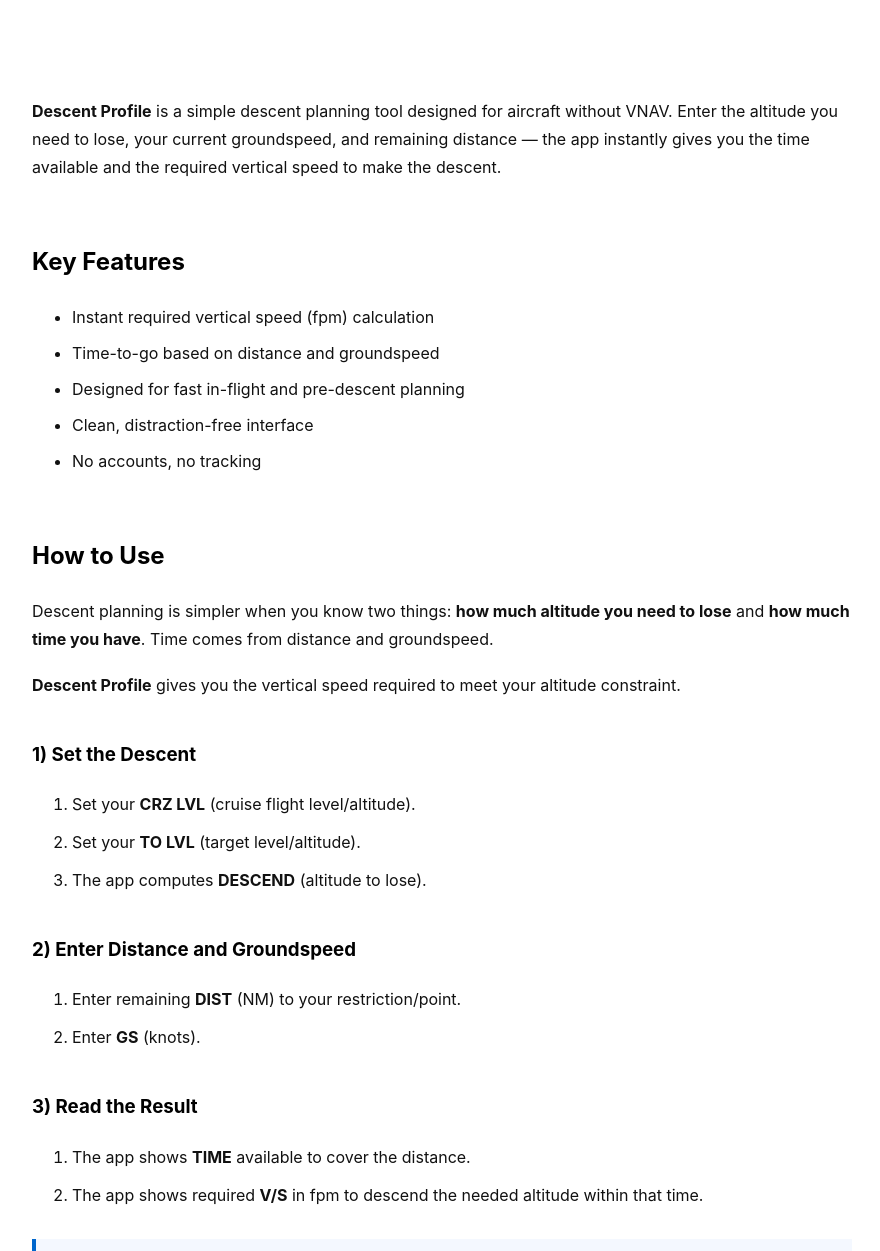
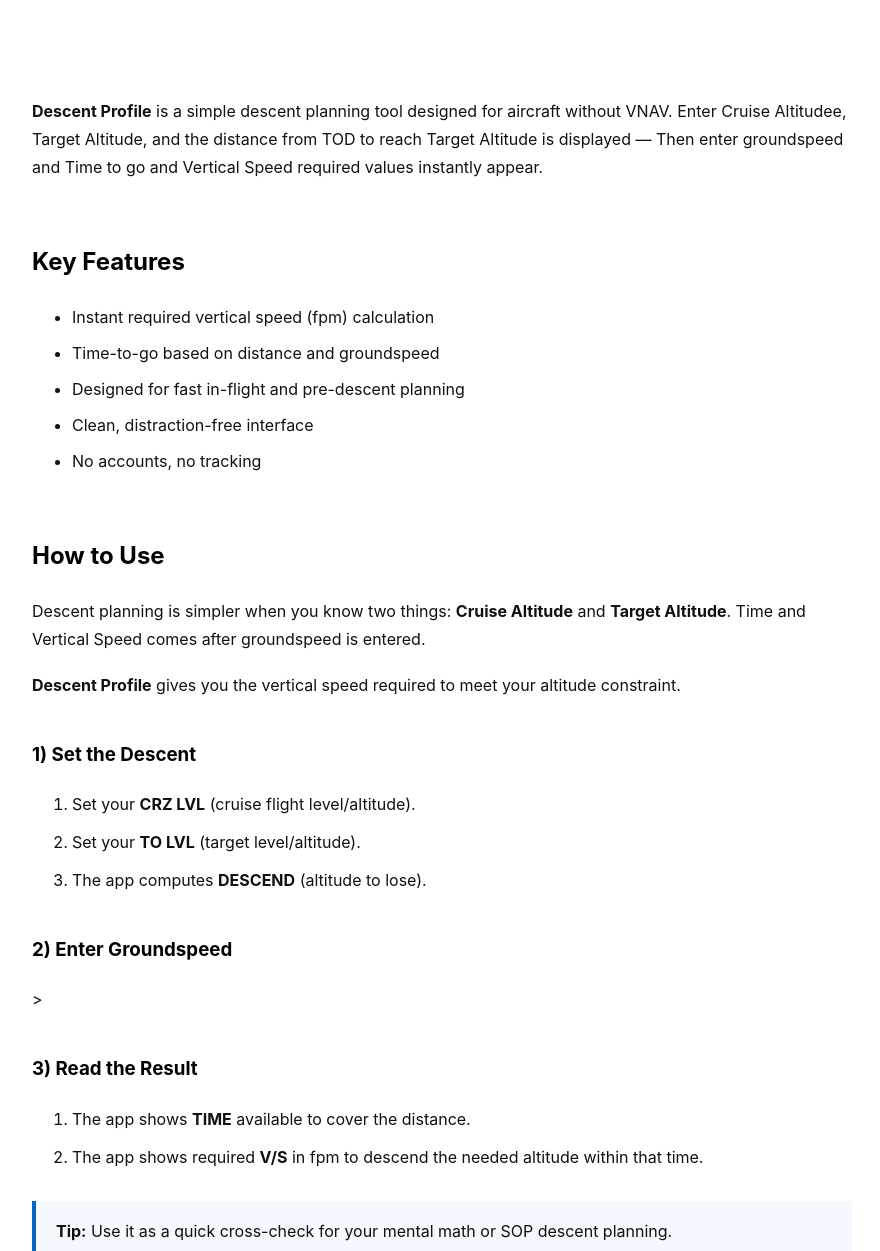
Before and after one commit to JuanMPadilla/DescentProfileWeb, a plain HTML site: page index.html in a window 1280 px wide. Shown: the part 936-2187 px from the top of the page, without its empty margins (198-1078 px from the left). Drawn offline with Linux system fonts and the light colour scheme.

Commit message:
Update index.html

```diff
--- a/index.html
+++ b/index.html
@@ -98,7 +98,7 @@
 
     <h2>⚡ Find out TOD distance in seconds</h2>
     <h2>🧮 Enter Cruise Level and Target Level </h2>
-    <h2>🧑🏽‍✈️ Get TOD Distancet</h2>
+    <h2>🧑🏽‍✈️ Get TOD Distance</h2>
     <h2>📏 Enter Groundspeed get time and vertical speed to reach</h2>
     <h2 style="margin-bottom: 100px;">⬇️  From high to low: Look out below</h2>
 
@@ -117,8 +117,8 @@
 
   <p>
     <strong>Descent Profile</strong> is a simple descent planning tool designed for aircraft without VNAV.
-    Enter the altitude you need to lose, your current groundspeed, and remaining distance — the app instantly
-    gives you the time available and the required vertical speed to make the descent.
+    Enter Cruise Altitudee, Target Altitude, and the distance from TOD to reach Target Altitude is displayed — Then enter groundspeed
+    and Time to go and Vertical Speed required values instantly appear.
   </p>
 
   <h2>Key Features</h2>
@@ -133,8 +133,8 @@
   <h2>How to Use</h2>
 
   <p>
-    Descent planning is simpler when you know two things: <strong>how much altitude you need to lose</strong> and
-    <strong>how much time you have</strong>. Time comes from distance and groundspeed.
+    Descent planning is simpler when you know two things: <strong>Cruise Altitude</strong> and
+    <strong>Target Altitude</strong>. Time and Vertical Speed comes after groundspeed is entered.
   </p>
 
   <p><strong>Descent Profile</strong> gives you the vertical speed required to meet your altitude constraint.</p>
@@ -146,11 +146,8 @@
     <li>The app computes <strong>DESCEND</strong> (altitude to lose).</li>
   </ol>
 
-  <h3>2) Enter Distance and Groundspeed</h3>
-  <ol>
-    <li>Enter remaining <strong>DIST</strong> (NM) to your restriction/point.</li>
-    <li>Enter <strong>GS</strong> (knots).</li>
-  </ol>
+  <h3>2) Enter Groundspeed</h3>
+ >
 
   <h3>3) Read the Result</h3>
   <ol>
```
